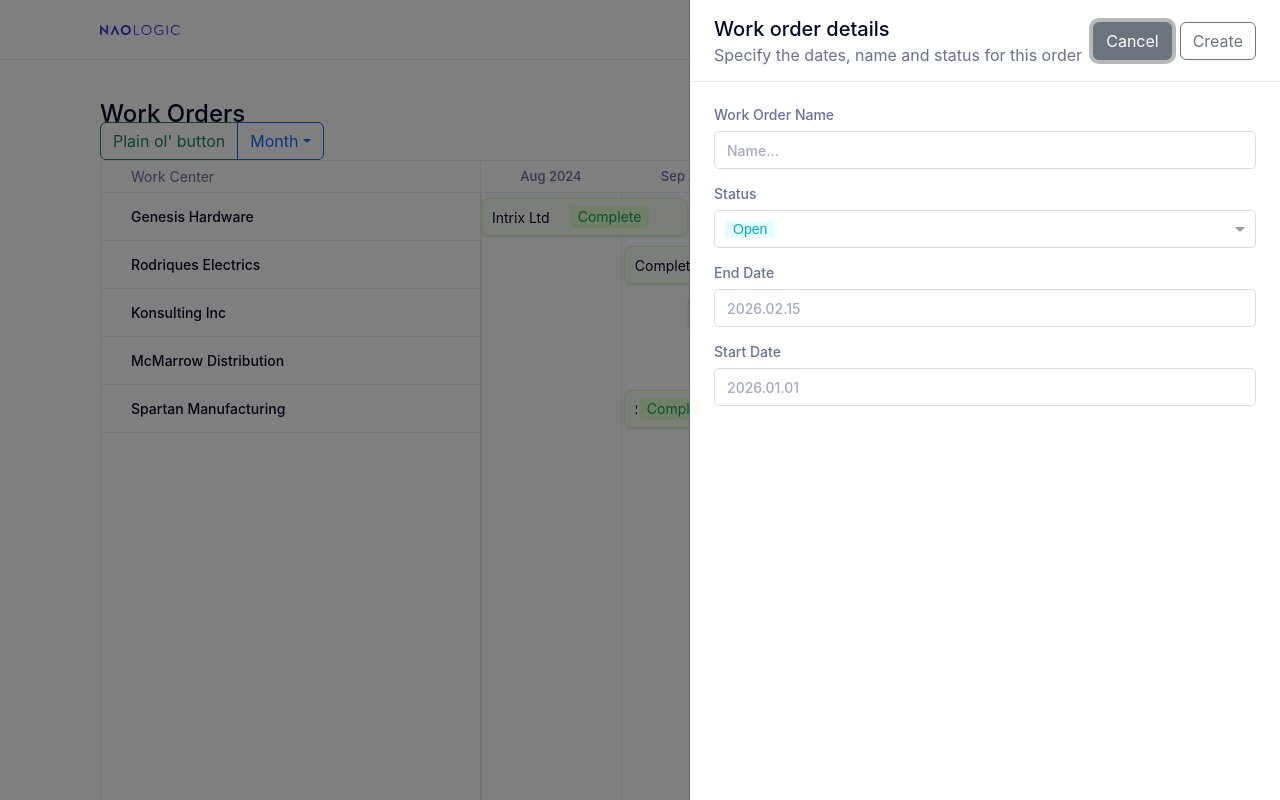
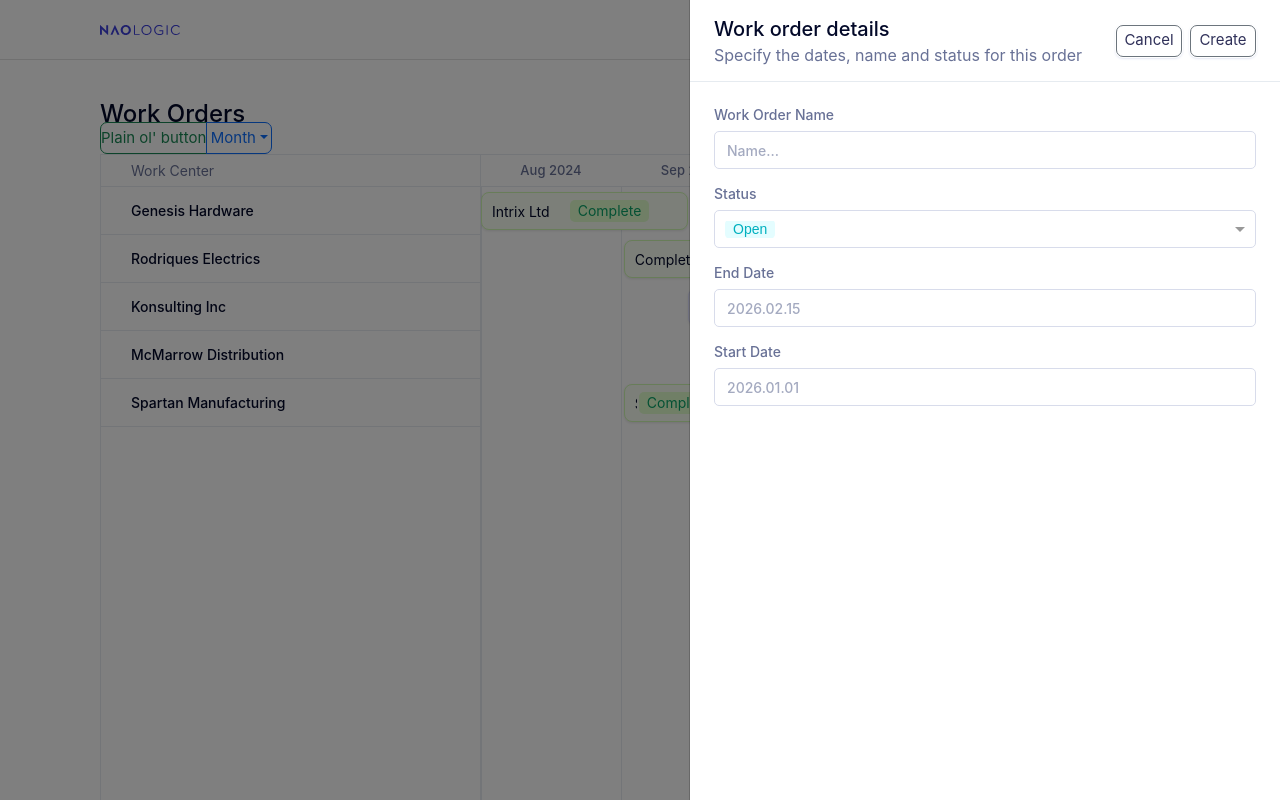
Before and after one commit to eyrad4/schedule-timeline, an Angular app: page /work-orders in a window 1280 px wide. Both pictures are taken after a click on the element 691 px from the left and 217 px from the top of the page. Built offline with nearby package versions, Linux system fonts and the light colour scheme; a web font is replaced by a local one.

Commit message:
Add button styles and color variables: implement SCSS for button components, define primary and outline styles, and add new color variables

```diff
--- /dev/null
+++ b/src/app/styles/_button.scss
@@ -0,0 +1,23 @@
+.btn {
+    min-width: 66px;
+    height: 32px;
+    border-radius: 7px;
+    font-size: 15px;
+    font-weight: 400;
+    padding: 0;
+    margin: 0;
+}
+
+.btn.btn-primary {
+    box-shadow: 0 0 0 1px rgba(86, 89, 255, 1),
+    0 1px 3px 0 rgba(200, 207, 233, 1);
+    background-color: var(--color-blue-500);
+    color: var(--color-white);
+}
+
+.btn.btn-outline-secondary {
+    box-shadow: 0 0 0 1px rgba(255, 255, 255, 1),
+    0 1px 3px 0 rgba(200, 207, 233, 1);
+    background-color: var(--color-white);
+    color: var(--color-purple-900);
+}
--- a/src/app/styles/_variables.scss
+++ b/src/app/styles/_variables.scss
@@ -29,10 +29,12 @@
 
     // purple
     --color-purple-100: #EDEEFF;
+    --color-purple-150: #C8CFE9;
     --color-purple-200: #DEE0FF;
     --color-purple-250: #D8DCEB;
     --color-purple-300: #D6D8FF;
     --color-blue-400: #C3C7FF;
+    --color-blue-500: #5659FF;
     --color-purple-700: #3E40DB;
     --color-purple-900: #2F3059;
 
--- a/src/styles.scss
+++ b/src/styles.scss
@@ -3,7 +3,8 @@
 
 @use './app/styles/reset';
 @use './app/styles/variables';
-@use './app/styles/_form';
+@use './app/styles/form';
+@use './app/styles/button';
 
 html {
     height: 100%;
```
